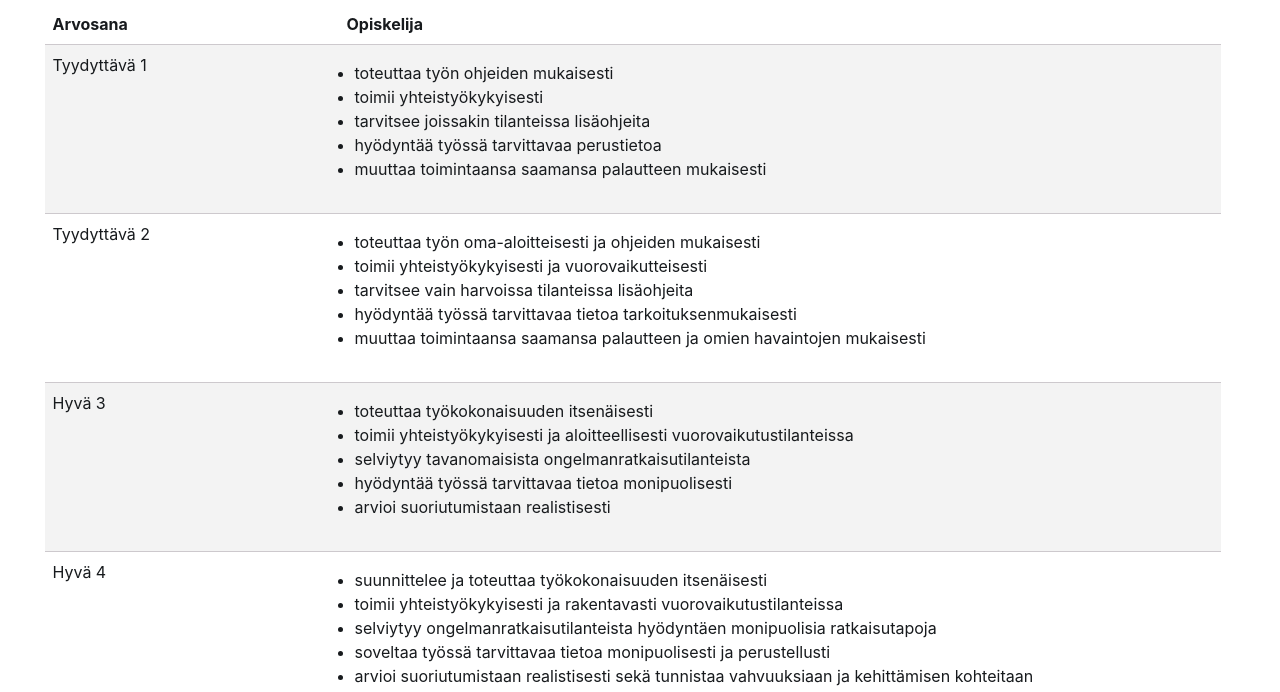
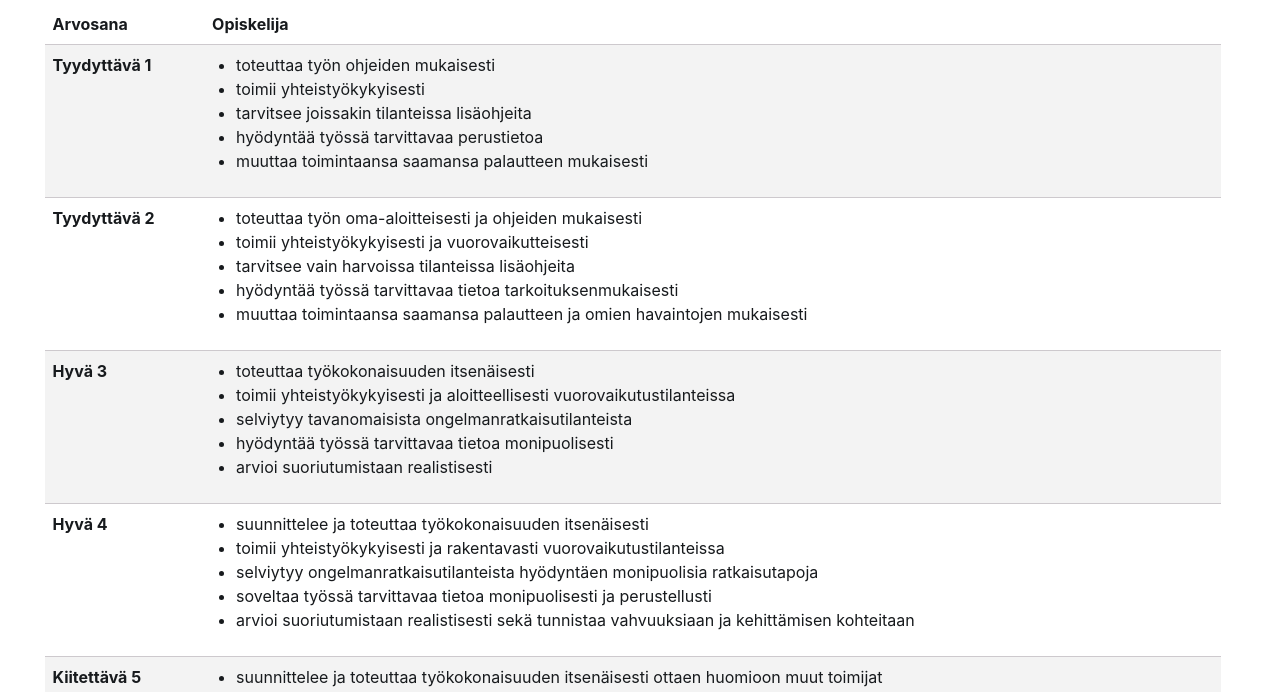
Before and after one commit to luca-tanriverdi/luca-tanriverdi-ohj3-bootstrap.github.io, a plain HTML site: page kriteerit.html in a window 1280 px wide. Shown: the part 98-790 px from the top of the page. Drawn offline with Linux system fonts and the light colour scheme.

Commit message:
Muutettu arviointikriteerit taulukko responsiiviseksi.

```diff
--- a/css/display.css
+++ /dev/null
@@ -1,20 +0,0 @@
-.criteria-grid > .row {
-    margin-inline: 0;
-}
-
-.criteria-grid > .row > [class*="col-"] {
-    padding: var(--bs-table-cell-padding-y) var(--bs-table-cell-padding-x);
-    color: var(--bs-table-color-state, var(--bs-table-color-type, var(--bs-theme-fg, var(--bs-table-color))));
-    background-color: var(--bs-theme-bg-subtle, var(--bs-table-bg));
-    border-bottom: var(--bs-table-border-width) solid var(--bs-theme-border, var(--bs-table-border-color));
-}
-
-.criteria-grid-header {
-    font-weight: 700;
-}
-
-.criteria-grid-striped > * {
-    --bs-table-color-type: var(--bs-theme-fg, var(--bs-table-striped-color));
-    --bs-table-bg-type: color-mix(in srgb, var(--bs-theme-fg, var(--bs-table-color)) var(--bs-table-striped-bg-factor), transparent);
-    box-shadow: inset 0 0 0 9999px var(--bs-table-bg-state, var(--bs-table-bg-type, var(--bs-theme-bg-subtle, var(--bs-table-accent-bg))));
-}
--- a/kriteerit.html
+++ b/kriteerit.html
@@ -5,7 +5,6 @@
     <meta name="viewport" content="width=device-width, initial-scale=1.0">
     <title>Kriteerit</title>
     <link rel="stylesheet" href="css/bootstrap.min.css">
-    <link rel="stylesheet" href="css/display.css">
 </head>
 <body>
 
@@ -27,14 +26,17 @@
     <main>
             <div class="container">
                 <h1>Arviointikriteerit</h1>
-                <div class="table table-striped criteria-grid">
-                    <div class="row criteria-grid-header">
-                        <div class="col-3">Arvosana</div>
-                        <div class="col-9">Opiskelija</div>
-                    </div>
-                    <div class="row criteria-grid-striped">
-                        <div class="col-3">Tyydyttävä 1</div>
-                        <div class="col-9">
+                <table class="table table-striped">
+                    <thead>
+                        <tr>
+                            <th scope="col">Arvosana</th>
+                            <th scope="col">Opiskelija</th>
+                        </tr>
+                    </thead>
+                    <tbody>
+                        <tr>
+                            <th scope="row">Tyydyttävä 1</th>
+                            <td>
                                 <ul>
                                     <li>toteuttaa työn ohjeiden mukaisesti</li>
                                     <li>toimii yhteistyökykyisesti</li>
@@ -42,11 +44,11 @@
                                     <li>hyödyntää työssä tarvittavaa perustietoa</li>
                                     <li>muuttaa toimintaansa saamansa palautteen mukaisesti</li>
                                 </ul>
-                        </div>
-                    </div>
-                    <div class="row">
-                        <div class="col-3">Tyydyttävä 2</div>
-                        <div class="col-9">
+                            </td>
+                        </tr>
+                        <tr>
+                            <th scope="row">Tyydyttävä 2</th>
+                            <td>
                                 <ul>
                                     <li>toteuttaa työn oma-aloitteisesti ja ohjeiden mukaisesti</li>
                                     <li>toimii yhteistyökykyisesti ja vuorovaikutteisesti</li>
@@ -54,11 +56,11 @@
                                     <li>hyödyntää työssä tarvittavaa tietoa tarkoituksenmukaisesti</li>
                                     <li>muuttaa toimintaansa saamansa palautteen ja omien havaintojen mukaisesti</li>
                                 </ul>
-                        </div>
-                    </div>
-                    <div class="row criteria-grid-striped">
-                        <div class="col-3">Hyvä 3</div>
-                        <div class="col-9">
+                            </td>
+                        </tr>
+                        <tr>
+                            <th scope="row">Hyvä 3</th>
+                            <td>
                                 <ul>
                                     <li>toteuttaa työkokonaisuuden itsenäisesti</li>
                                     <li>toimii yhteistyökykyisesti ja aloitteellisesti vuorovaikutustilanteissa</li>
@@ -66,11 +68,11 @@
                                     <li>hyödyntää työssä tarvittavaa tietoa monipuolisesti</li>
                                     <li>arvioi suoriutumistaan realistisesti</li>
                                 </ul>
-                        </div>
-                    </div>
-                    <div class="row">
-                        <div class="col-3">Hyvä 4</div>
-                        <div class="col-9">
+                            </td>
+                        </tr>
+                        <tr>
+                            <th scope="row">Hyvä 4</th>
+                            <td>
                                 <ul>
                                     <li>suunnittelee ja toteuttaa työkokonaisuuden itsenäisesti</li>
                                     <li>toimii yhteistyökykyisesti ja rakentavasti vuorovaikutustilanteissa</li>
@@ -78,11 +80,11 @@
                                     <li>soveltaa työssä tarvittavaa tietoa monipuolisesti ja perustellusti</li>
                                     <li>arvioi suoriutumistaan realistisesti sekä tunnistaa vahvuuksiaan ja kehittämisen kohteitaan</li>
                                 </ul>
-                        </div>
-                    </div>
-                    <div class="row criteria-grid-striped">
-                        <div class="col-3">Kiitettävä 5</div>
-                        <div class="col-9">
+                            </td>
+                        </tr>
+                        <tr>
+                            <th scope="row">Kiitettävä 5</th>
+                            <td>
                                 <ul>
                                     <li>suunnittelee ja toteuttaa työkokonaisuuden itsenäisesti ottaen huomioon muut toimijat</li>
                                     <li>toimii yhteistyökykyisesti ja rakentavasti haastavissakin vuorovaikutustilanteissa</li>
@@ -91,9 +93,10 @@
                                     <li>arvioi suoriutumistaan realistisesti ja esittää perusteltuja ratkaisuja osaamisensa kehittämiseen</li>
                                     <li>ymmärtää oman työnsä merkityksen osana laajempaa kokonaisuutta</li>
                                 </ul>
-                        </div>
-                    </div>
-                </div>
+                            </td>
+                        </tr>
+                    </tbody>
+                </table>
             </div>
 
     </main>
```
Lines whose indentation alone changed are shown as unchanged.
